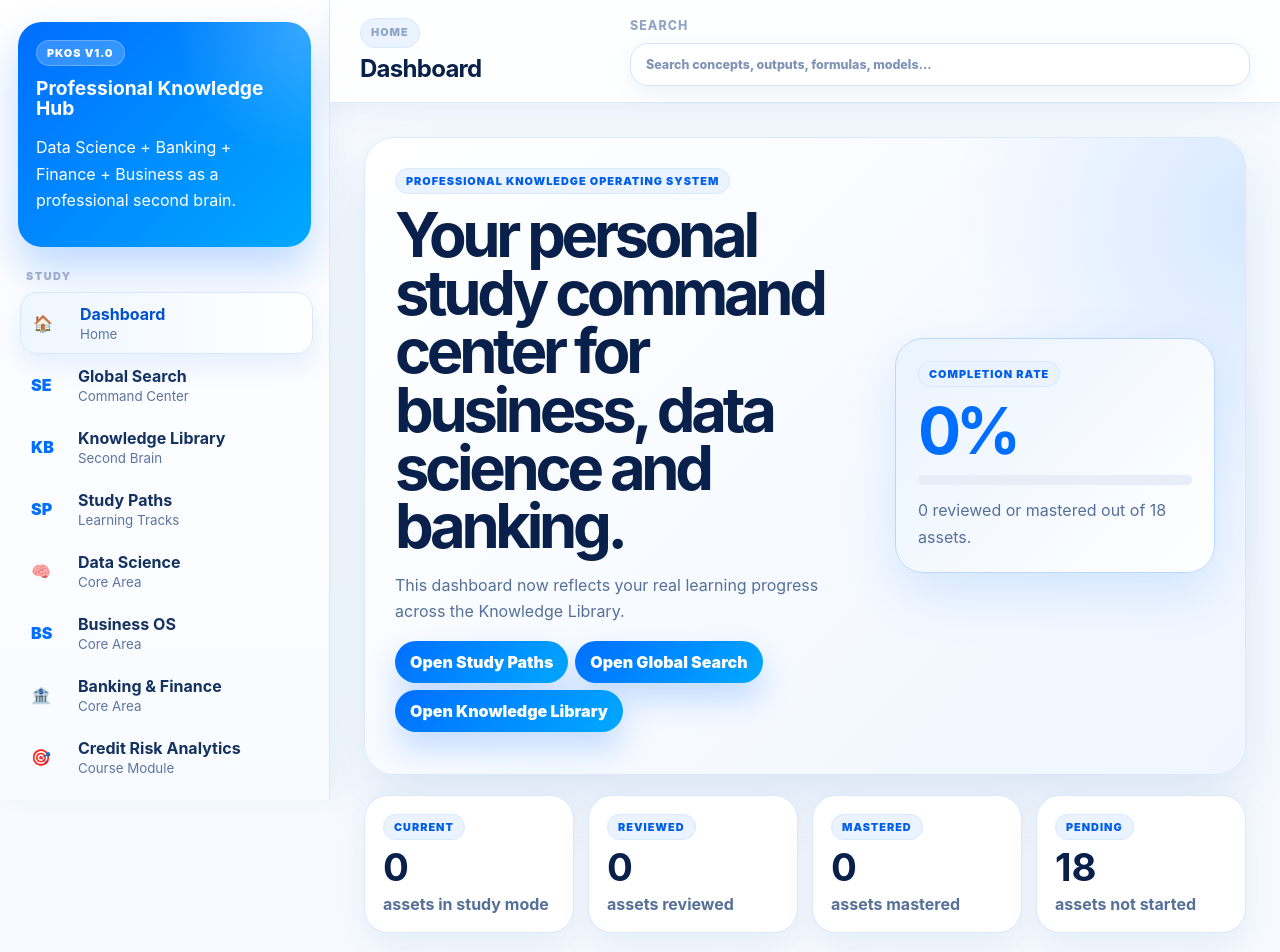
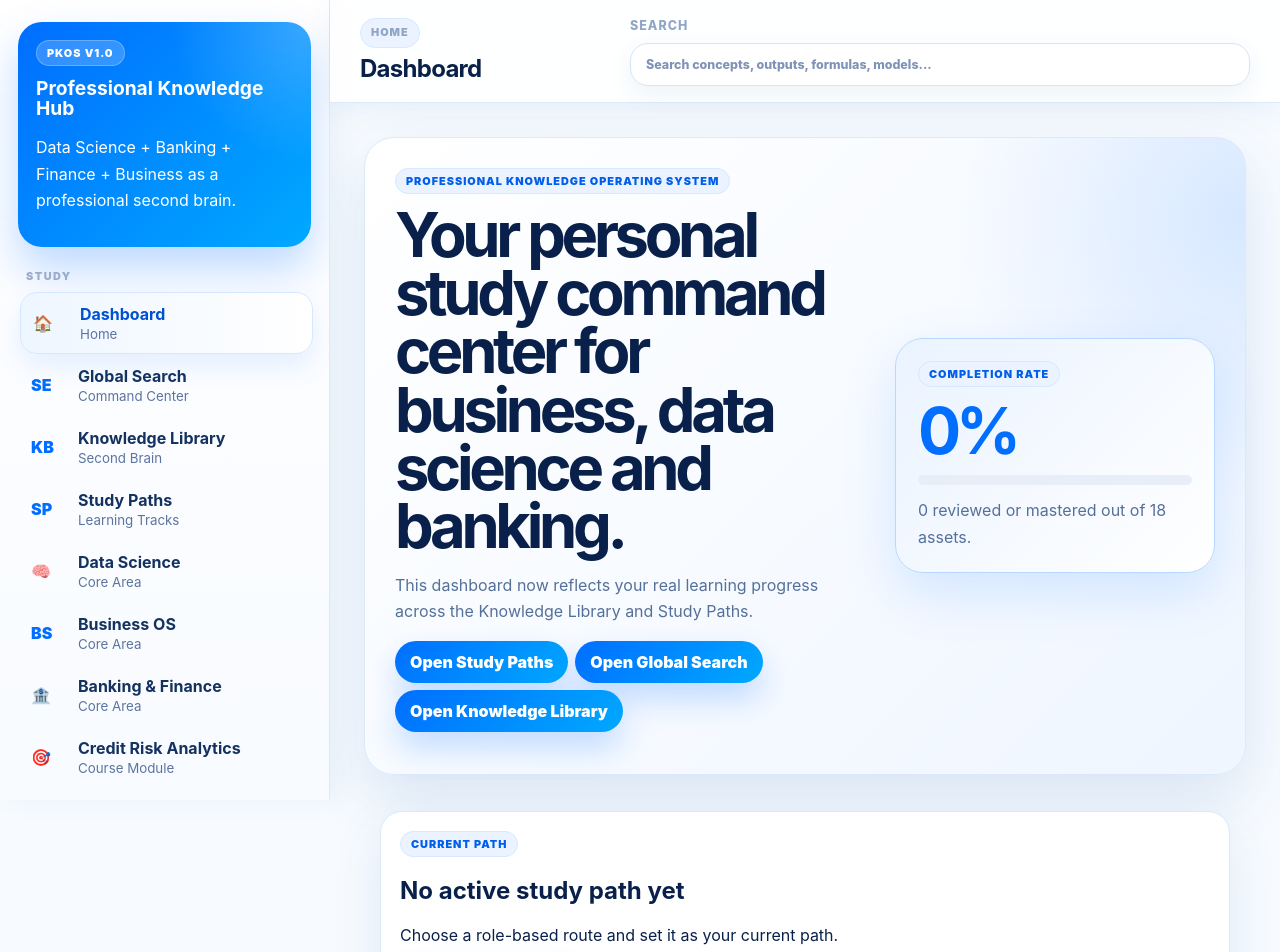
Before and after one commit to albertojrc/professional-knowledge-hub, a React (Vite) app: page / in a window 1280 px wide. Shown: the top 952 px of the page. Built offline with nearby package versions, Linux system fonts and the light colour scheme.

Commit message:
Show current study path on dashboard

```diff
--- a/src/pages/DashboardPage.tsx
+++ b/src/pages/DashboardPage.tsx
@@ -4,16 +4,20 @@ import type { KnowledgeAsset } from '../types/knowledgeAsset'
 import { navItems, knowledgeChains } from '../data/knowledge'
 import { getStudyDashboardData } from '../data/studyDashboard'
 import { KnowledgeChain } from '../components/knowledge/KnowledgeChain'
+import { CurrentPathPanel } from '../components/study/CurrentPathPanel'
 
 interface AssetProgressApi {
   summary: { mastered: number; reviewed: number; studying: number; averageProgress: number }
   getAssetStatus: (assetId: string) => AssetProgressStatus
 }
 
+interface PathPrefsApi { prefs: { activePathId: string | null; pinnedPathIds: string[] } }
+
 interface DashboardPageProps {
   onNavigate: (view: ViewId) => void
   onOpenAsset: (assetId: string) => void
   assetProgress: AssetProgressApi
+  pathPrefs: PathPrefsApi
 }
 
 const globalSearchItem: NavItem = { id: 'global-search', label: 'Global Search', eyebrow: 'Command Center', description: 'Search across concepts, formulas, outputs, models, cases and backlog items.', icon: 'SE' }
@@ -40,7 +44,7 @@ const primaryNavigation: NavItem[] = [
   ...navItems.filter((item) => ['data-science', 'banking-finance', 'credit-risk', 'output-atlas', 'model-library', 'business-cases', 'knowledge-map'].includes(item.id))
 ]
 
-export function DashboardPage({ onNavigate, onOpenAsset, assetProgress }: DashboardPageProps) {
+export function DashboardPage({ onNavigate, onOpenAsset, assetProgress, pathPrefs }: DashboardPageProps) {
   const studyData = getStudyDashboardData(assetProgress)
   const completedCount = studyData.reviewed.length + studyData.mastered.length
   const completionRate = studyData.total ? Math.round((completedCount / studyData.total) * 100) : 0
@@ -51,41 +55,30 @@ export function DashboardPage({ onNavigate, onOpenAsset, assetProgress }: Dashbo
         <div>
           <span className="eyebrow">Professional Knowledge Operating System</span>
           <h1>Your personal study command center for business, data science and banking.</h1>
-          <p>This dashboard now reflects your real learning progress across the Knowledge Library.</p>
+          <p>This dashboard now reflects your real learning progress across the Knowledge Library and Study Paths.</p>
           <div className="badge-list">
             <button className="primary-button" onClick={() => onNavigate('study-paths')} type="button">Open Study Paths</button>
             <button className="primary-button" onClick={() => onNavigate('global-search')} type="button">Open Global Search</button>
             <button className="primary-button" onClick={() => onNavigate('knowledge-library')} type="button">Open Knowledge Library</button>
           </div>
         </div>
-        <div className="study-score-card">
-          <span className="eyebrow">Completion Rate</span>
-          <strong>{completionRate}%</strong>
-          <div className="study-score-bar"><i style={{ width: `${completionRate}%` }} /></div>
-          <p>{completedCount} reviewed or mastered out of {studyData.total} assets.</p>
-        </div>
+        <div className="study-score-card"><span className="eyebrow">Completion Rate</span><strong>{completionRate}%</strong><div className="study-score-bar"><i style={{ width: `${completionRate}%` }} /></div><p>{completedCount} reviewed or mastered out of {studyData.total} assets.</p></div>
       </div>
+
+      <CurrentPathPanel activePathId={pathPrefs.prefs.activePathId} getAssetStatus={assetProgress.getAssetStatus} onOpenAsset={onOpenAsset} onOpenStudyPaths={() => onNavigate('study-paths')} />
 
       <section className="study-dashboard-grid">
         <article className="study-stat-card"><span className="eyebrow">Current</span><strong>{studyData.studying.length}</strong><p>assets in study mode</p></article>
         <article className="study-stat-card"><span className="eyebrow">Reviewed</span><strong>{studyData.reviewed.length}</strong><p>assets reviewed</p></article>
         <article className="study-stat-card"><span className="eyebrow">Mastered</span><strong>{studyData.mastered.length}</strong><p>assets mastered</p></article>
-        <article className="study-stat-card"><span className="eyebrow">Pending</span><strong>{studyData.notStarted.length}</strong><p>assets not started</p></article>
+        <article className="study-stat-card"><span className="eyebrow">Pinned Paths</span><strong>{pathPrefs.prefs.pinnedPathIds.length}</strong><p>paths pinned</p></article>
       </section>
 
-      <section className="study-dashboard-two-column">
-        <div className="manual-panel"><span className="eyebrow">Continue Studying</span><h2>Pick up where you left off</h2><StudyAssetList assets={studyData.continueStudying} emptyText="No assets are marked as Studying yet." onOpenAsset={onOpenAsset} /></div>
-        <div className="manual-panel"><span className="eyebrow">Recommended Next</span><h2>Suggested next assets</h2><StudyAssetList assets={studyData.recommendedNext} emptyText="Everything has been started. Nice momentum." onOpenAsset={onOpenAsset} /></div>
-      </section>
-
+      <section className="study-dashboard-two-column"><div className="manual-panel"><span className="eyebrow">Continue Studying</span><h2>Pick up where you left off</h2><StudyAssetList assets={studyData.continueStudying} emptyText="No assets are marked as Studying yet." onOpenAsset={onOpenAsset} /></div><div className="manual-panel"><span className="eyebrow">Recommended Next</span><h2>Suggested next assets</h2><StudyAssetList assets={studyData.recommendedNext} emptyText="Everything has been started. Nice momentum." onOpenAsset={onOpenAsset} /></div></section>
       <section className="manual-panel"><span className="eyebrow">Area Progress</span><h2>Progress by professional domain</h2><div className="area-progress-grid">{studyData.areaBreakdown.map((item) => <article className="area-progress-card" key={item.area}><div><strong>{item.area}</strong><span>{item.done} / {item.total} reviewed or mastered</span></div><div className="study-score-bar"><i style={{ width: `${item.progress}%` }} /></div><b>{item.progress}%</b></article>)}</div></section>
-
       <div className="dashboard-grid">{operatingSystemCards.map((card) => <article className="feature-card" key={card.title}><span className="eyebrow">Learning Logic</span><h3>{card.title}</h3><p>{card.description}</p><div className="mini-result good">{card.example}</div></article>)}</div>
-
       <section className="manual-panel"><span className="eyebrow">Main Project Flow</span><h2>From business question to monitored decision</h2><KnowledgeChain nodes={['Business Question', 'Data Sources', 'SQL ABT', 'Data Quality', 'EDA', 'Features', 'Model / Analysis', 'Output Interpretation', 'Business Decision', 'Monitoring']} /><p>Every major page in the Hub should answer where it belongs in this chain and what action it enables.</p></section>
-
       <div className="dashboard-grid">{primaryNavigation.map((item) => <button className="feature-card navigation-card" key={item.id} onClick={() => onNavigate(item.id)} type="button"><span className="card-icon">{item.icon}</span><span className="eyebrow">{item.eyebrow}</span><h3>{item.label}</h3><p>{item.description}</p></button>)}</div>
-
       <section className="manual-panel"><span className="eyebrow">Knowledge Map Preview</span><h2>{knowledgeChains[0].title}</h2><KnowledgeChain nodes={knowledgeChains[0].nodes} /><p>{knowledgeChains[0].professionalUse}</p></section>
     </section>
   )
@@ -93,10 +86,5 @@ export function DashboardPage({ onNavigate, onOpenAsset, assetProgress }: Dashbo
 
 function StudyAssetList({ assets, emptyText, onOpenAsset }: { assets: Array<KnowledgeAsset & { status: AssetProgressStatus }>; emptyText: string; onOpenAsset: (assetId: string) => void }) {
   if (!assets.length) return <div className="empty-library-state"><p>{emptyText}</p></div>
-
-  return (
-    <div className="study-asset-list">
-      {assets.map((asset) => <button className="study-asset-row" key={asset.id} onClick={() => onOpenAsset(asset.id)} type="button"><span className="asset-icon small">{asset.icon}</span><div><strong>{asset.title}</strong><span>{asset.area} · {asset.category} · {asset.status}</span></div></button>)}
-    </div>
-  )
+  return <div className="study-asset-list">{assets.map((asset) => <button className="study-asset-row" key={asset.id} onClick={() => onOpenAsset(asset.id)} type="button"><span className="asset-icon small">{asset.icon}</span><div><strong>{asset.title}</strong><span>{asset.area} · {asset.category} · {asset.status}</span></div></button>)}</div>
 }
```
